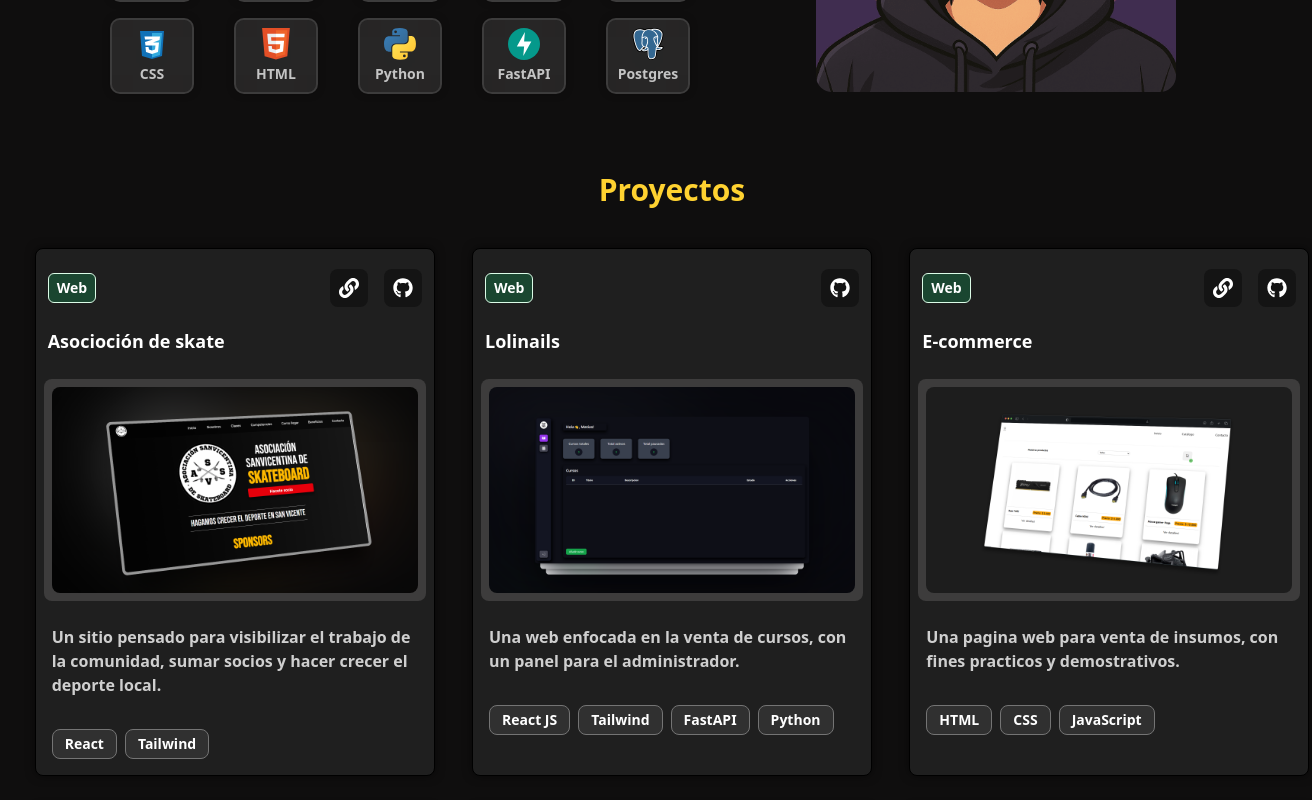
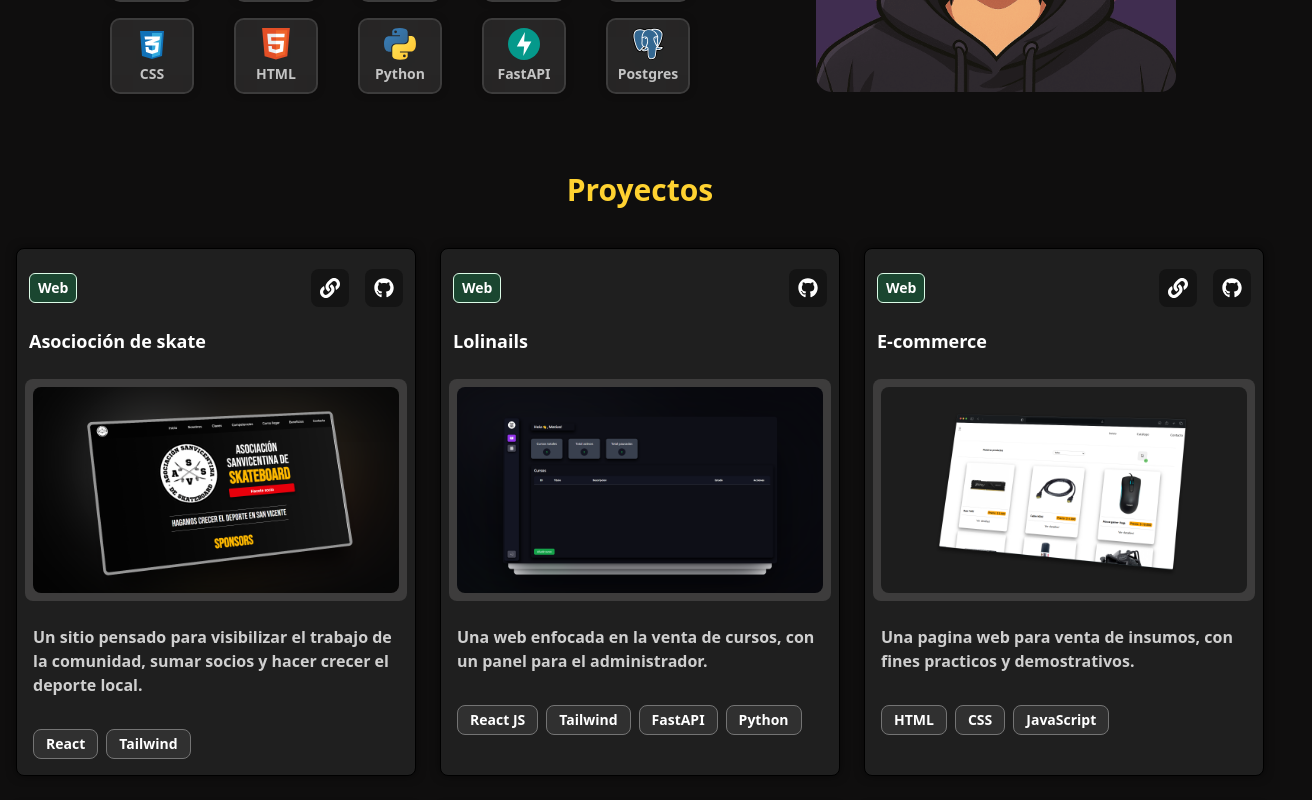
Before and after one commit to matiasDev4/portafolio, a React (Vite) app: page / in a window 1280 px wide. Shown: the part 420-1220 px from the top of the page, 1312 px wide, since content can reach past the window. Built offline with nearby package versions, Linux system fonts and the light colour scheme.

Commit message:
Update App.jsx

```diff
--- a/src/components/App.jsx
+++ b/src/components/App.jsx
@@ -11,7 +11,7 @@ export const App = () => {
         <>
             <Header />
             <Sobremi />
-            <div className="w-full mx-8">
+            <div className="w-full max-w-screen-xl px-5 mx-auto">
                 <h1 className="text-amber-300 font-semibold py-10 px-2 text-3xl text-center">Proyectos</h1>
                 <div
                     className="grid grid-cols-[repeat(auto-fit,minmax(300px,1fr))] place-items-center gap-8 items-start">
```
